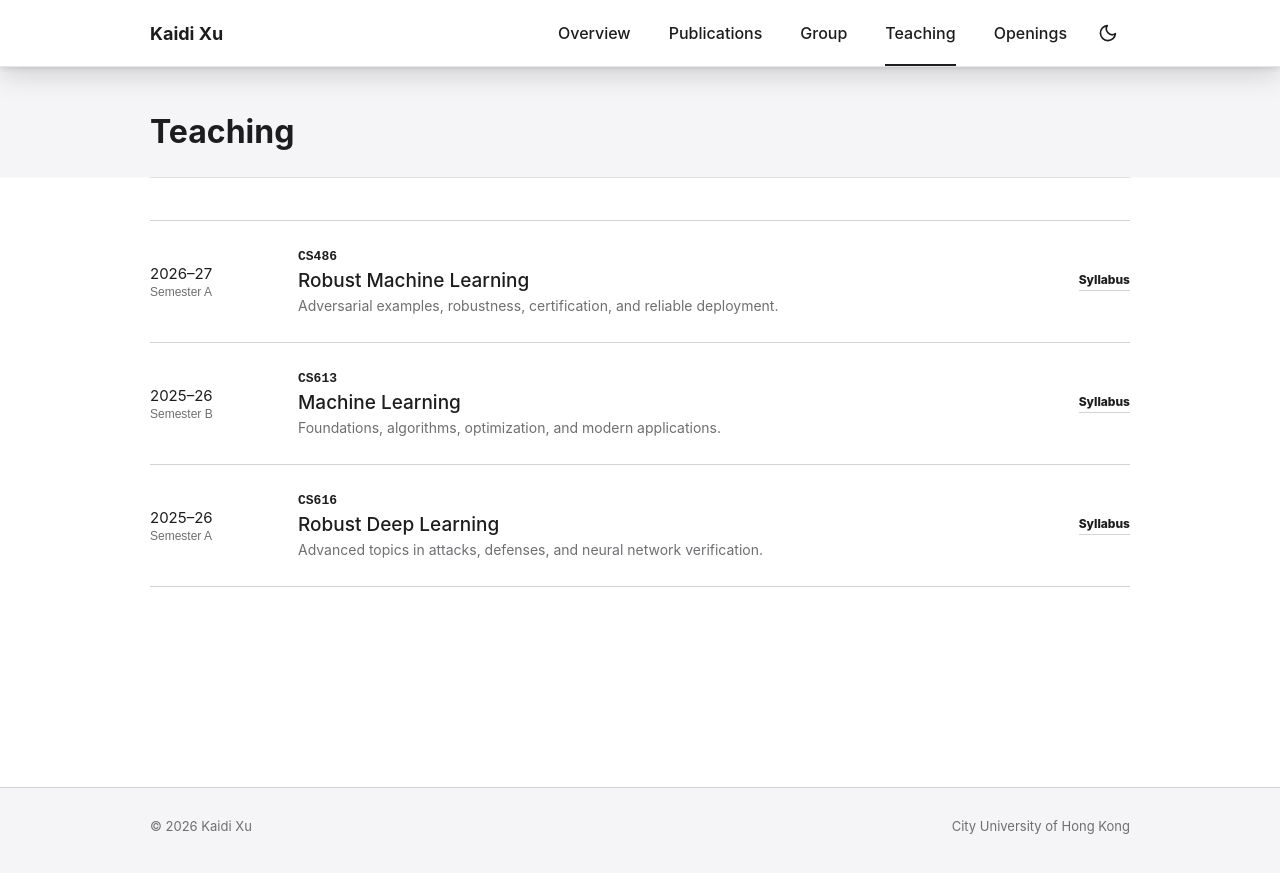
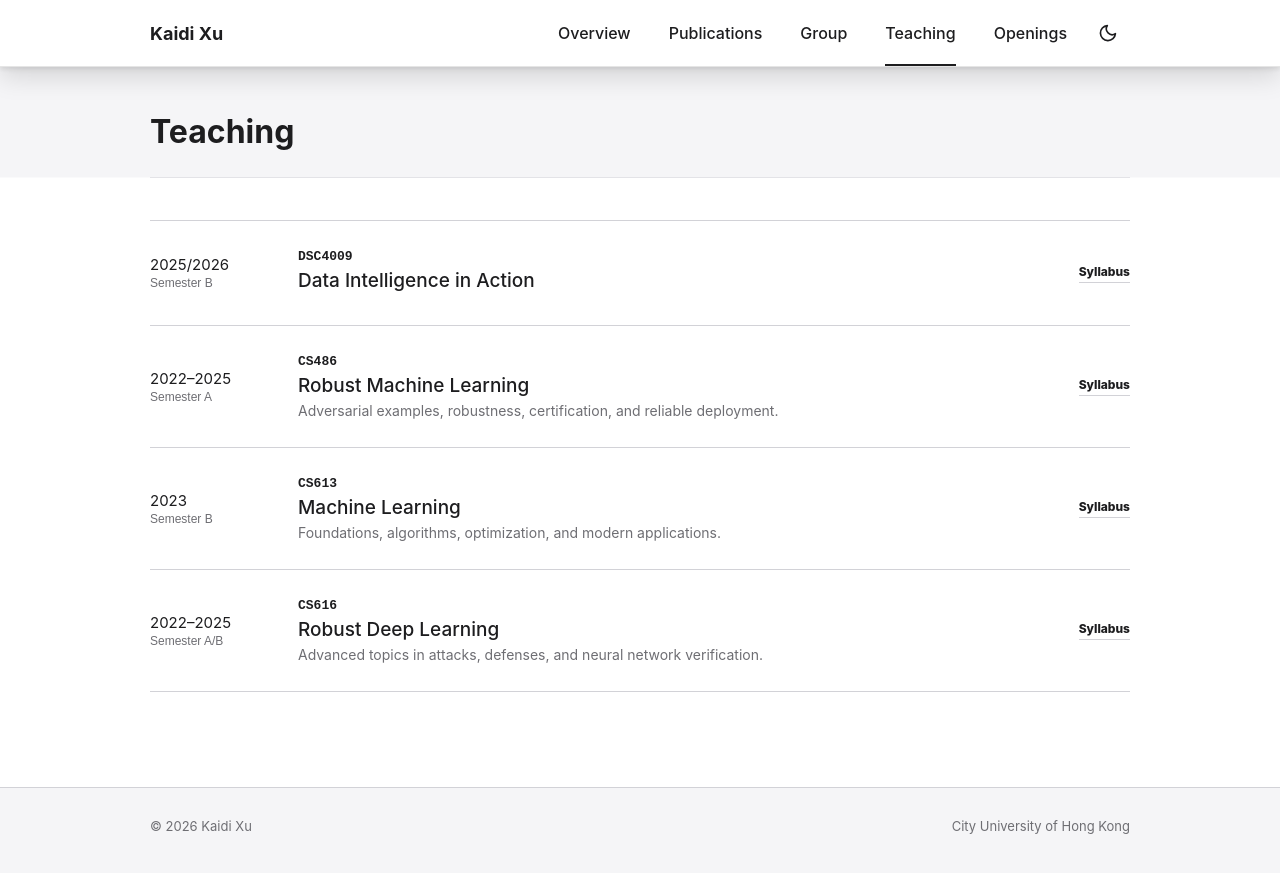
Before and after one commit to KaidiXu/kaidi-pages, a Jekyll site: the page built from site/teaching.html, in a window 1280 px wide and 900 px high. Shown: the top 873 px of the window. Built offline with Jekyll 4.4.1, drawn with Linux system fonts in a browser that asks for light colours.

Commit message:
Update teaching.yml

```diff
--- a/site/_data/teaching.yml
+++ b/site/_data/teaching.yml
@@ -1,17 +1,22 @@
-- academic_year: 2026–27
+- academic_year: 2025/2026
+  semester: Semester B
+  code: DSC4009
+  title: Data Intelligence in Action
+  syllabus: "#"
+- academic_year: 2022–2025
   semester: Semester A
   code: CS486
   title: Robust Machine Learning
   description: Adversarial examples, robustness, certification, and reliable deployment.
   syllabus: "#"
-- academic_year: 2025–26
+- academic_year: 2023
   semester: Semester B
   code: CS613
   title: Machine Learning
   description: Foundations, algorithms, optimization, and modern applications.
   syllabus: "#"
-- academic_year: 2025–26
-  semester: Semester A
+- academic_year: 2022–2025
+  semester: Semester A/B
   code: CS616
   title: Robust Deep Learning
   description: Advanced topics in attacks, defenses, and neural network verification.
```
